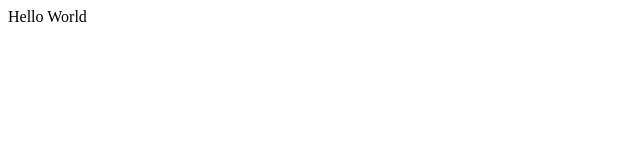
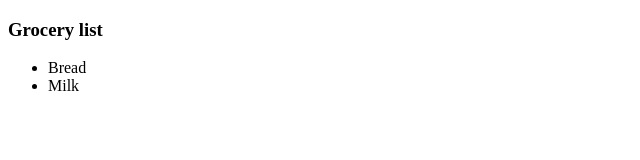
Before and after one commit to joma74/fullstackvue2, a website: page src/main/html/index.html in a window 1280 px wide. Shown: the whole page, without its empty margins (0-640 px from the left). Drawn offline with nearby package versions, Linux system fonts and the light colour scheme.

Commit message:
feat(list) vue for a list

```diff
--- a/src/main/html/index.html
+++ b/src/main/html/index.html
@@ -11,13 +11,16 @@
 
 <body>
 	<div id="app">
-		{{message}}
+		<h3>Grocery list</h3>
+		<ul>
+			<li v-for="grocery in groceries">{{ grocery }}</li>
+		</ul>
 	</div>
 	<script>
 		new Vue({
 			el: "#app",
 			data: {
-				message: "Hello World"
+				groceries: ["Bread", "Milk"]
 			}
 		})</script>
 </body>
```
